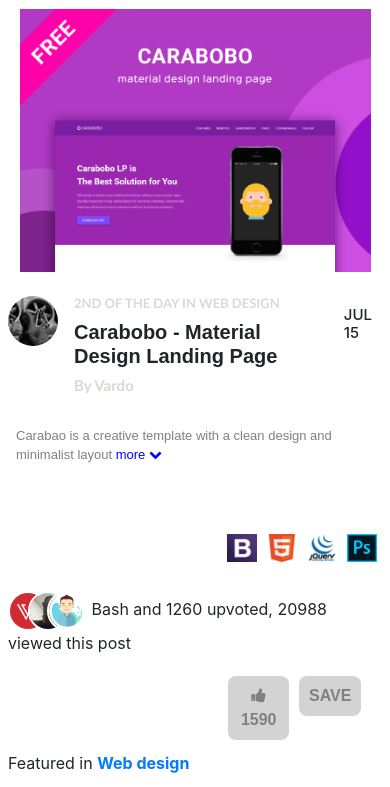
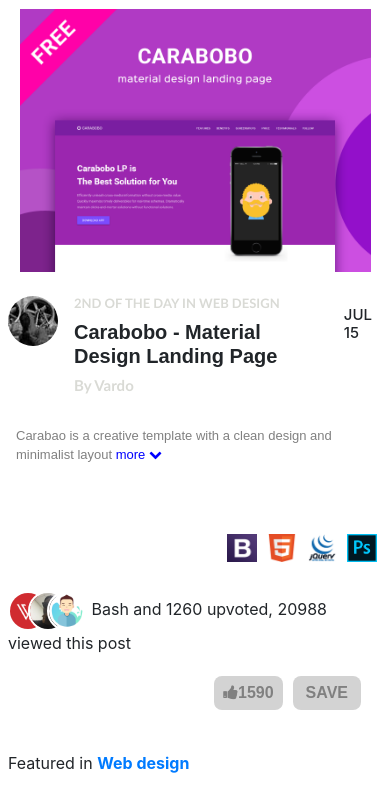
Before and after one commit to Bashsoft707/My-Static-Web-Page, a plain HTML site: page index.html in a window 390 px wide. Shown: the part 57-844 px from the top of the page. Drawn offline with Linux system fonts and the light colour scheme.

Commit message:
adding changes

```diff
--- a/styles.css
+++ b/styles.css
@@ -285,4 +285,8 @@
     .nav-image{
         margin: 0 20px;
     }
+    .reaction{
+        padding: 5px;
+        width: 20%;
+    }
 }
```
